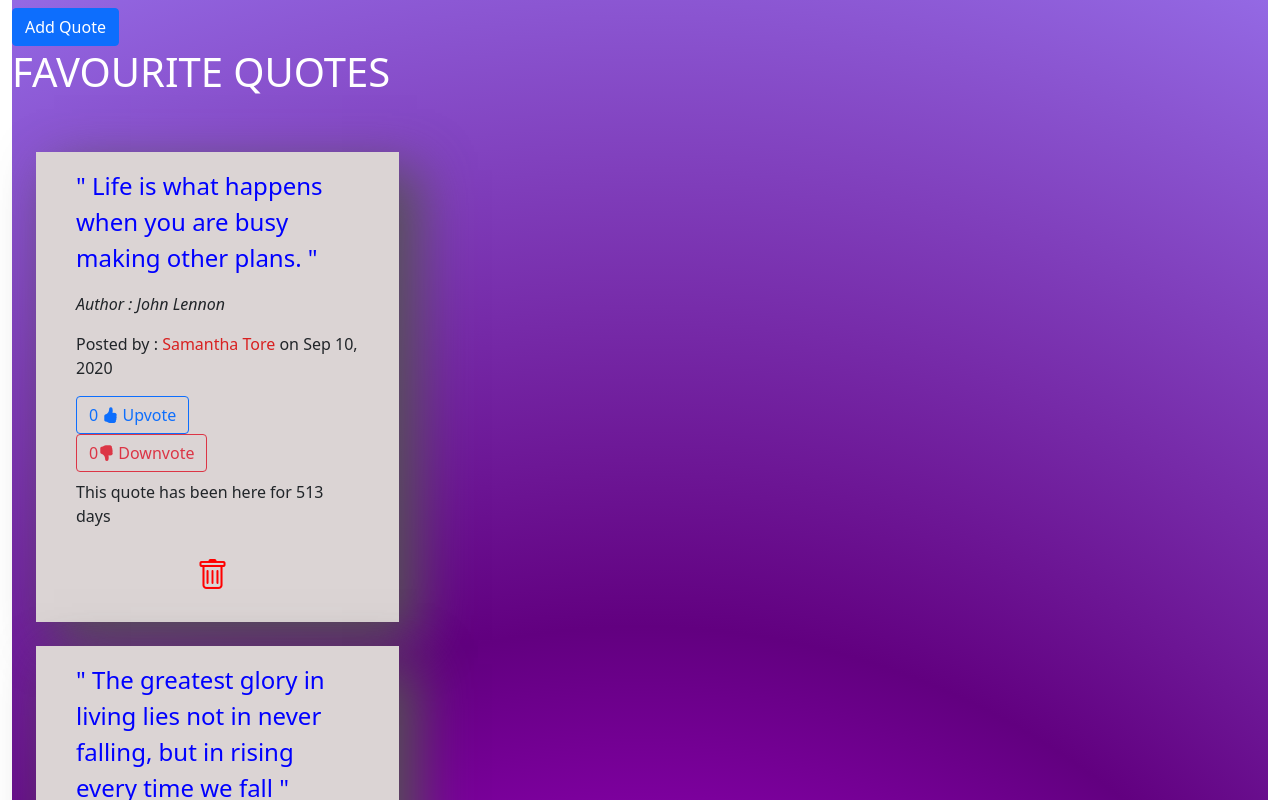
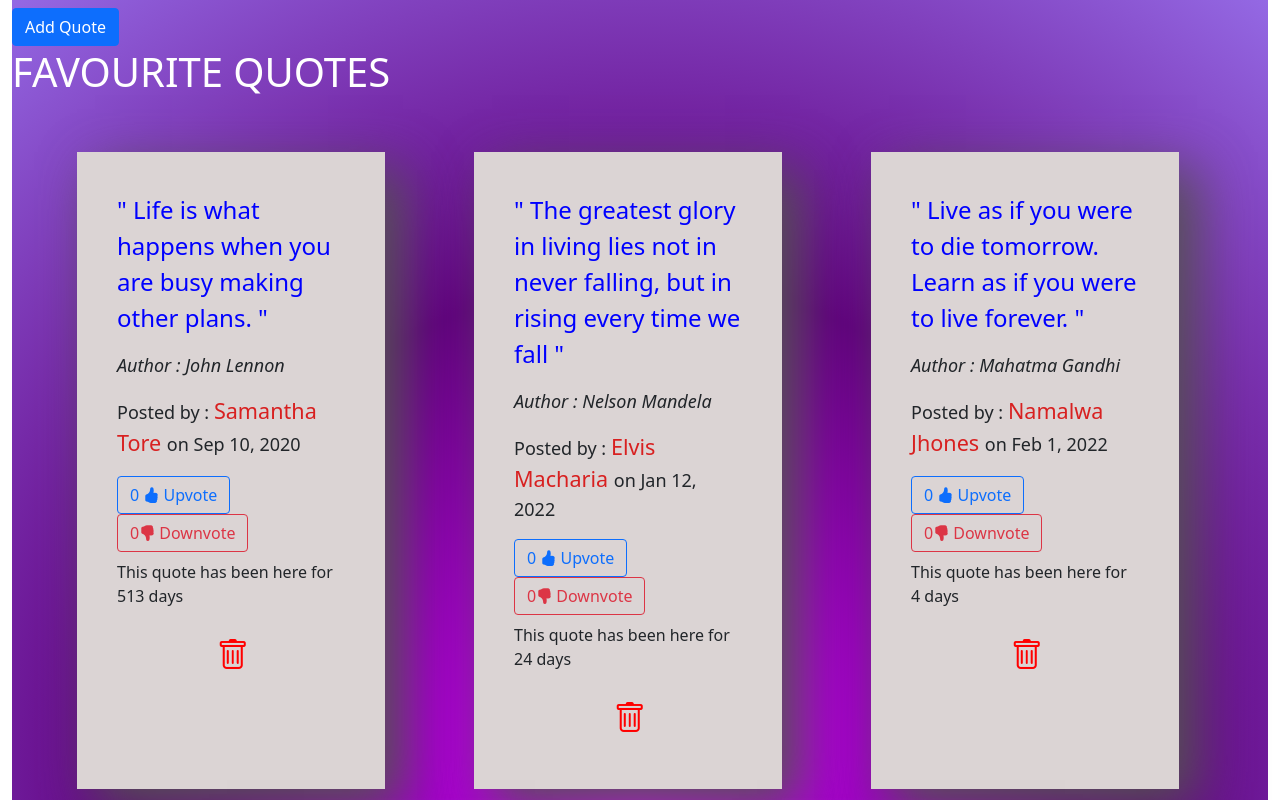
Before and after one commit to Memory-Wabwile/Quotes-App, an Angular app: page / in a window 1280 px wide. Shown: the top 800 px of the page. Built offline with nearby package versions, Linux system fonts and the light colour scheme.

Commit message:
change background colour

```diff
--- a/src/app/quote-details/quote-details.component.html
+++ b/src/app/quote-details/quote-details.component.html
@@ -1,7 +1,7 @@
 
-<div>
+<div style="font-size: large;">
     <p style="font-style: italic;" > Author : {{quotee.author}} </p>
-    <p  >Posted by : <span  style="color: rgb(216, 32, 32); font-size: 1em;">{{quotee.name}} </span> on {{quotee.completeDate|date}} </p>
+    <p  >Posted by : <span  style="color: rgb(216, 32, 32);font-size: larger; ">{{quotee.name}} </span> on {{quotee.completeDate|date}} </p>
 </div>
 <div >
     <button  (click)="upVoteButtonClick()"type="button" class="btn btn-outline-primary me-5"> {{upVotes}}  <span class="bi bi-hand-thumbs-up-fill"></span> Upvote</button>
--- a/src/app/quotes/quotes.component.html
+++ b/src/app/quotes/quotes.component.html
@@ -7,12 +7,12 @@
     <h1 style="color: white;" >FAVOURITE QUOTES</h1>
 
 
-    <div style="display: flex; flex-direction: row;" class="row">
+    <div  class="row">
       <div class=" my-4 ">
         <div class="all-cards">
-          <div class="col-md-7  col-lg-4 col-sm-9">
+          <div style="display: flex; flex-wrap: wrap; justify-content: space-evenly; flex-direction: row;" >
 
-            <div  style=" box-shadow: 18px 18px 50px rgb(85, 83, 83); background-color: rgb(219, 212, 212);" *ngFor="let quotee of quotes" class="card" class="m-4">
+            <div  style=" box-shadow: 18px 18px 50px rgb(85, 83, 83); background-color: rgb(219, 212, 212);" *ngFor="let quotee of quotes" class="card" class="m-4 col-md-3">
               <div  class="card-body m-4">
                 <p  style="color: blue; font-size: 1.5em; " class="card-text"> " {{quotee.quote}} "</p>
 
```
